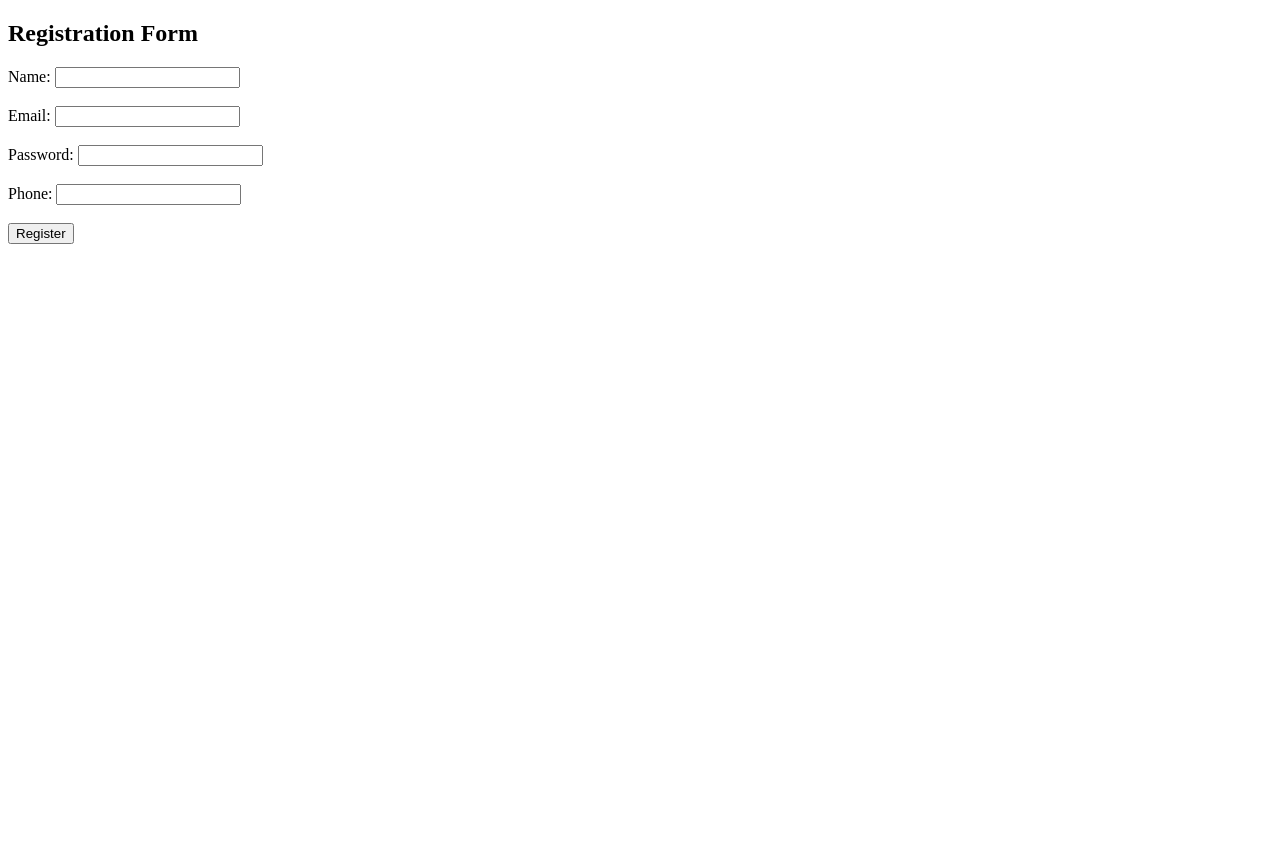
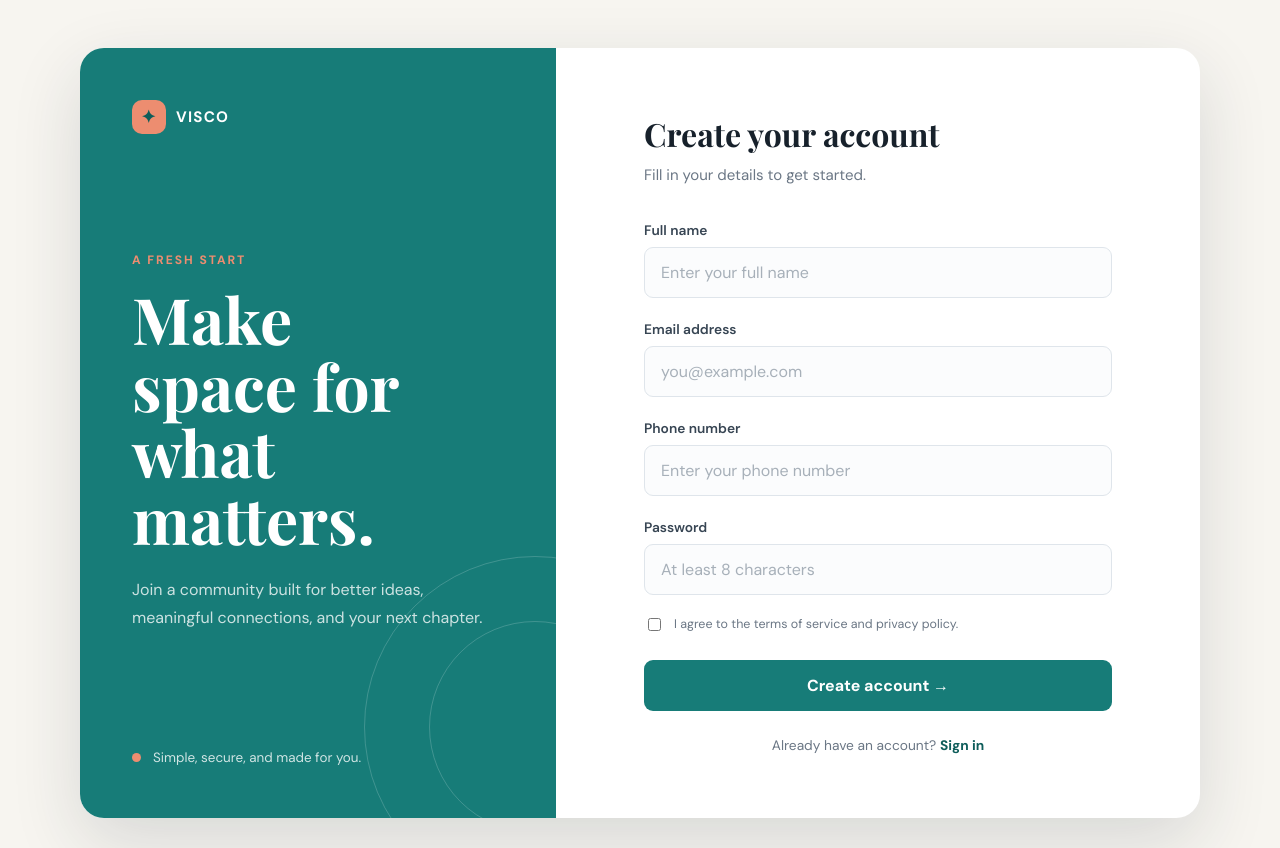
Before and after one commit to naveenkarthick130-jpg/flask-registration-app, a Flask app: page / in a window 1280 px wide. Before the commit the page ends 244 px from the top, so only its background shows below. Run offline with Flask 3, Linux system fonts and the light colour scheme.

Commit message:
new change  in html

```diff
--- /dev/null
+++ b/static/style.css
@@ -0,0 +1,275 @@
+@import url('https://fonts.googleapis.com/css2?family=DM+Sans:wght@400;500;600;700&family=Playfair+Display:wght@600;700&display=swap');
+
+:root {
+    --ink: #17212b;
+    --muted: #6b7785;
+    --line: #dfe5eb;
+    --cream: #f7f5f0;
+    --paper: #ffffff;
+    --teal: #177c78;
+    --teal-dark: #0e5d5a;
+    --coral: #ed8d70;
+    --shadow: 0 24px 70px rgba(25, 42, 56, 0.14);
+}
+
+* {
+    box-sizing: border-box;
+}
+
+body {
+    margin: 0;
+    min-height: 100vh;
+    color: var(--ink);
+    background: var(--cream);
+    font-family: 'DM Sans', sans-serif;
+}
+
+.page-shell {
+    display: grid;
+    grid-template-columns: minmax(300px, 0.85fr) minmax(420px, 1.15fr);
+    width: min(1120px, calc(100% - 48px));
+    min-height: 680px;
+    margin: 48px auto;
+    overflow: hidden;
+    background: var(--paper);
+    border-radius: 24px;
+    box-shadow: var(--shadow);
+}
+
+.intro-panel {
+    position: relative;
+    display: flex;
+    flex-direction: column;
+    justify-content: space-between;
+    padding: 52px;
+    overflow: hidden;
+    color: #fff;
+    background: var(--teal);
+}
+
+.intro-panel::before,
+.intro-panel::after {
+    position: absolute;
+    content: '';
+    border: 1px solid rgba(255, 255, 255, 0.18);
+    border-radius: 50%;
+}
+
+.intro-panel::before {
+    width: 340px;
+    height: 340px;
+    right: -150px;
+    bottom: -80px;
+}
+
+.intro-panel::after {
+    width: 210px;
+    height: 210px;
+    right: -85px;
+    bottom: -15px;
+}
+
+.brand {
+    position: relative;
+    z-index: 1;
+    display: inline-flex;
+    align-items: center;
+    gap: 10px;
+    font-size: 0.95rem;
+    font-weight: 700;
+    letter-spacing: 0.08em;
+    text-transform: uppercase;
+}
+
+.brand-mark {
+    display: grid;
+    width: 34px;
+    height: 34px;
+    place-items: center;
+    color: var(--teal-dark);
+    background: var(--coral);
+    border-radius: 10px;
+    font-size: 1.1rem;
+}
+
+.intro-copy {
+    position: relative;
+    z-index: 1;
+    max-width: 360px;
+}
+
+.eyebrow {
+    margin: 0 0 18px;
+    color: var(--coral);
+    font-size: 0.76rem;
+    font-weight: 700;
+    letter-spacing: 0.16em;
+    text-transform: uppercase;
+}
+
+h1,
+h2 {
+    margin: 0;
+    font-family: 'Playfair Display', serif;
+}
+
+h1 {
+    max-width: 330px;
+    font-size: clamp(2.7rem, 5vw, 4.25rem);
+    line-height: 1.04;
+}
+
+.intro-copy p:not(.eyebrow) {
+    margin: 24px 0 0;
+    color: rgba(255, 255, 255, 0.78);
+    font-size: 1rem;
+    line-height: 1.7;
+}
+
+.intro-note {
+    position: relative;
+    z-index: 1;
+    display: flex;
+    align-items: center;
+    gap: 12px;
+    color: rgba(255, 255, 255, 0.8);
+    font-size: 0.84rem;
+}
+
+.note-dot {
+    width: 9px;
+    height: 9px;
+    background: var(--coral);
+    border-radius: 50%;
+}
+
+.form-panel {
+    padding: 64px clamp(32px, 7vw, 88px);
+}
+
+.form-heading {
+    margin-bottom: 36px;
+}
+
+.form-heading h2 {
+    font-size: 2rem;
+}
+
+.form-heading p {
+    margin: 10px 0 0;
+    color: var(--muted);
+    font-size: 0.94rem;
+}
+
+.registration-form {
+    display: grid;
+    gap: 22px;
+}
+
+.field-group {
+    display: grid;
+    gap: 8px;
+}
+
+.field-group label {
+    color: #374553;
+    font-size: 0.86rem;
+    font-weight: 600;
+}
+
+.field-group input {
+    width: 100%;
+    padding: 14px 16px;
+    color: var(--ink);
+    background: #fbfcfd;
+    border: 1px solid var(--line);
+    border-radius: 9px;
+    outline: none;
+    font: inherit;
+    transition: border-color 160ms ease, box-shadow 160ms ease, background 160ms ease;
+}
+
+.field-group input::placeholder {
+    color: #a7b0b9;
+}
+
+.field-group input:focus {
+    background: #fff;
+    border-color: var(--teal);
+    box-shadow: 0 0 0 4px rgba(23, 124, 120, 0.12);
+}
+
+.form-footer {
+    display: flex;
+    align-items: flex-start;
+    gap: 10px;
+    margin-top: -2px;
+    color: var(--muted);
+    font-size: 0.78rem;
+    line-height: 1.5;
+}
+
+.form-footer input {
+    margin-top: 3px;
+    accent-color: var(--teal);
+}
+
+.submit-button {
+    width: 100%;
+    margin-top: 4px;
+    padding: 15px 20px;
+    color: #fff;
+    background: var(--teal);
+    border: 0;
+    border-radius: 9px;
+    cursor: pointer;
+    font: inherit;
+    font-weight: 700;
+    transition: background 160ms ease, transform 160ms ease, box-shadow 160ms ease;
+}
+
+.submit-button:hover {
+    background: var(--teal-dark);
+    box-shadow: 0 8px 18px rgba(14, 93, 90, 0.2);
+    transform: translateY(-1px);
+}
+
+.sign-in {
+    margin: 25px 0 0;
+    color: var(--muted);
+    text-align: center;
+    font-size: 0.86rem;
+}
+
+.sign-in a {
+    color: var(--teal-dark);
+    font-weight: 700;
+    text-decoration: none;
+}
+
+.sign-in a:hover {
+    text-decoration: underline;
+}
+
+@media (max-width: 760px) {
+    .page-shell {
+        grid-template-columns: 1fr;
+        width: min(100% - 24px, 520px);
+        min-height: auto;
+        margin: 12px auto;
+        border-radius: 18px;
+    }
+
+    .intro-panel {
+        min-height: 350px;
+        padding: 32px;
+    }
+
+    .intro-note {
+        margin-top: 42px;
+    }
+
+    .form-panel {
+        padding: 40px 28px 44px;
+    }
+}
--- a/templates/register.html
+++ b/templates/register.html
@@ -1,34 +1,69 @@
 <!DOCTYPE html>
-<html>
+<html lang="en">
 <head>
-    <title>Registration</title>
+    <meta charset="UTF-8">
+    <meta name="viewport" content="width=device-width, initial-scale=1.0">
+    <meta name="description" content="Create your account and get started today.">
+    <title>Create your account | Register</title>
+    <link rel="stylesheet" href="{{ url_for('static', filename='style.css') }}">
 </head>
+<body>
+    <main class="page-shell">
+        <section class="intro-panel" aria-labelledby="welcome-title">
+            <div class="brand">
+                <span class="brand-mark" aria-hidden="true">✦</span>
+                <span>Visco</span>
+            </div>
 
-<body>
+            <div class="intro-copy">
+                <p class="eyebrow">A fresh start</p>
+                <h1 id="welcome-title">Make space for what matters.</h1>
+                <p>Join a community built for better ideas, meaningful connections, and your next chapter.</p>
+            </div>
 
-    <h2>Registration Form</h2>
+            <div class="intro-note">
+                <span class="note-dot" aria-hidden="true"></span>
+                <span>Simple, secure, and made for you.</span>
+            </div>
+        </section>
 
-    <form action="/register" method="POST">
+        <section class="form-panel" aria-labelledby="form-title">
+            <div class="form-heading">
+                <h2 id="form-title">Create your account</h2>
+                <p>Fill in your details to get started.</p>
+            </div>
 
-        <label>Name:</label>
-        <input type="text" name="name" required>
-        <br><br>
+            <form class="registration-form" action="{{ url_for('register') }}" method="POST">
+                <div class="field-group">
+                    <label for="name">Full name</label>
+                    <input type="text" id="name" name="name" placeholder="Enter your full name" autocomplete="name" required>
+                </div>
 
-        <label>Email:</label>
-        <input type="email" name="email" required>
-        <br><br>
+                <div class="field-group">
+                    <label for="email">Email address</label>
+                    <input type="email" id="email" name="email" placeholder="you@example.com" autocomplete="email" required>
+                </div>
 
-        <label>Password:</label>
-        <input type="password" name="password" required>
-        <br><br>
+                <div class="field-group">
+                    <label for="phone">Phone number</label>
+                    <input type="tel" id="phone" name="phone" placeholder="Enter your phone number" autocomplete="tel" required>
+                </div>
 
-        <label>Phone:</label>
-        <input type="text" name="phone">
-        <br><br>
+                <div class="field-group">
+                    <label for="password">Password</label>
+                    <input type="password" id="password" name="password" placeholder="At least 8 characters" minlength="8" autocomplete="new-password" required>
+                </div>
 
-        <button type="submit">Register</button>
+                <label class="form-footer" for="terms">
+                    <input type="checkbox" id="terms" name="terms" required>
+                    <span>I agree to the terms of service and privacy policy.</span>
+                </label>
 
-    </form>
+                <button class="submit-button" type="submit">Create account <span aria-hidden="true">→</span></button>
+            </form>
 
+            <p class="sign-in">Already have an account? <a href="#">Sign in</a></p>
+        </section>
+    </main>
 </body>
 </html>
```
